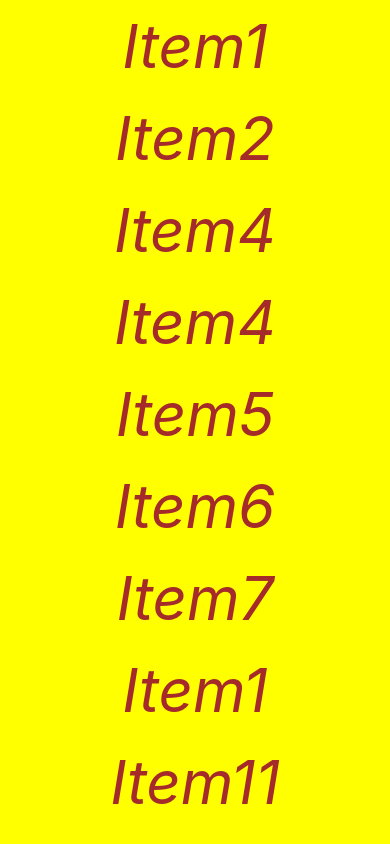
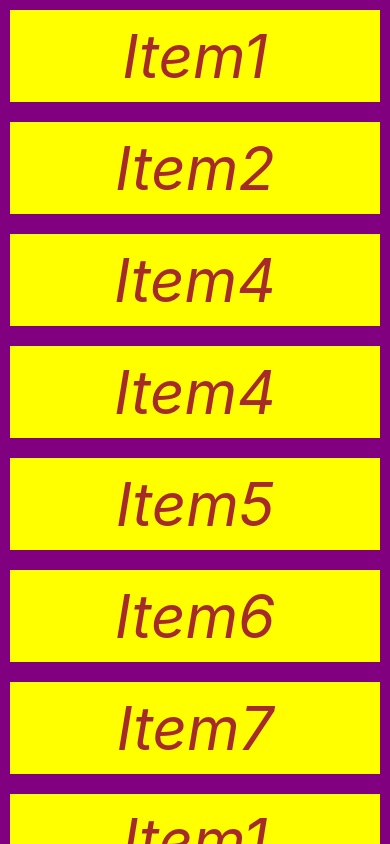
Before and after one commit to goldfishdolphin/25DaysOfCode, a React Native app in the folder AnytimeMarketplace/: screen / in a window 390 px wide. Built offline with nearby package versions, Linux system fonts and the light colour scheme.

Commit message:
practice flatlist

```diff
--- a/AnytimeMarketplace/App.js
+++ b/AnytimeMarketplace/App.js
@@ -1,5 +1,6 @@
-import React, { useState } from 'react';
-import { StyleSheet, View, Text, Button, SafeAreaView, Image, Linking } from 'react-native';
+import React from 'react';
+import { StyleSheet, SafeAreaView, } from 'react-native';
+import FlatlistPractice from './components/FlatlistPractice';
 import ScrollVPractice from './components/ScrollVPractice';
 
 export default function App() {
@@ -7,11 +8,9 @@ export default function App() {
 
   console.log("App executed");
 
-
-
   return (
     <SafeAreaView style={styles.container}>
-      <ScrollVPractice />
+      <FlatlistPractice />
     </SafeAreaView>
 
   );
--- /dev/null
+++ b/AnytimeMarketplace/components/FlatlistPractice.js
@@ -0,0 +1,61 @@
+import React, { useState } from 'react';
+import { FlatList, View, StyleSheet, Text } from "react-native";
+
+function FlatlistPractice() {
+    const [items, setItems] = useState([
+        { key: '1', name: 'Item1' },
+        { key: '2', name: 'Item2' },
+        { key: '3', name: 'Item4' },
+        { key: '4', name: 'Item4' },
+        { key: '5', name: 'Item5' },
+        { key: '6', name: 'Item6' },
+        { key: '7', name: 'Item7' },
+        { key: '0', name: 'Item1' },
+        { key: '11', name: 'Item11' },
+        { key: '10', name: 'Item10' },
+        { key: '8', name: 'Item8' },
+        { key: '9', name: 'Item9' },
+    ]);
+    const [refreshing, setRefreshing] = useState(false);
+    const onRefresh = () => {
+        setRefreshing(true);
+        setItems([...items, { key: 90, item: 'item9' }]);
+        setRefreshing(false);
+    };
+    return (
+
+        <FlatList style={styles.body}
+
+            keyExtractor={(item, index) => index.toString()}
+            data={items}
+            renderItem={({ item }) => (
+                <View style={styles.item} >
+                    <Text style={styles.text}>{item.name}</Text>
+                </View>
+            )}
+        />
+
+    );
+}
+const styles = StyleSheet.create({
+    body: {
+        flex: 1,
+        backgroundColor: 'purple',
+        flexDirection: 'column',
+    },
+    item: {
+        margin: 10,
+        backgroundColor: 'yellow',
+        alignItems: 'center',
+        justifyContent: 'center'
+    },
+    text: {
+        color: 'brown',
+        fontSize: 60,
+        fontStyle: 'italic',
+        margin: 10
+        ,
+    }
+});
+
+export default FlatlistPractice;
--- a/AnytimeMarketplace/components/ScrollVPractice.js
+++ b/AnytimeMarketplace/components/ScrollVPractice.js
@@ -47,9 +47,10 @@ const styles = StyleSheet.create({
         flexDirection: 'column',
     },
     item: {
-        flex: 1,
+        margin: 10,
         backgroundColor: 'yellow',
-        alignItems: 'center'
+        alignItems: 'center',
+        justifyContent: 'center'
     },
     text: {
         color: 'brown',
```
